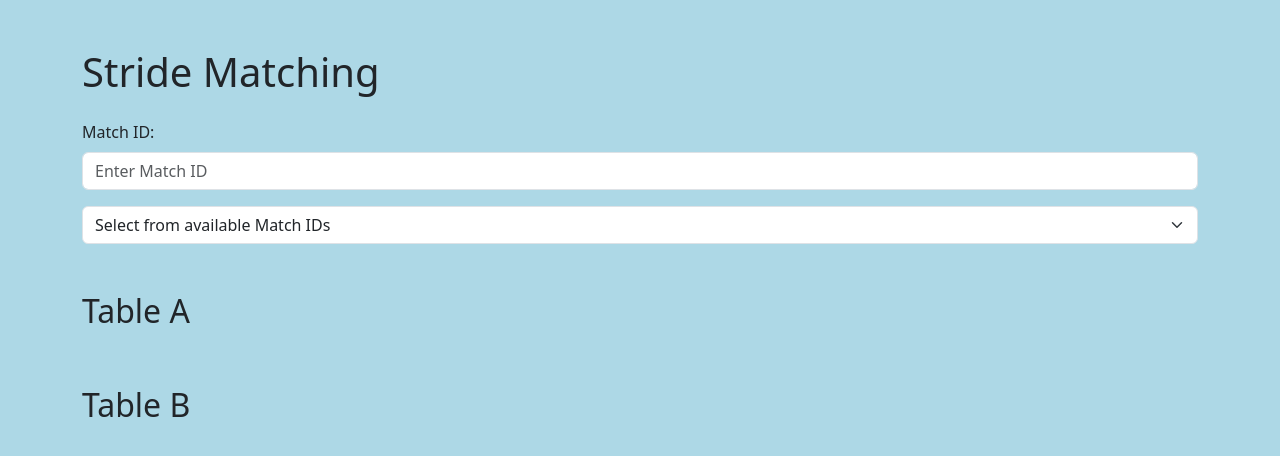
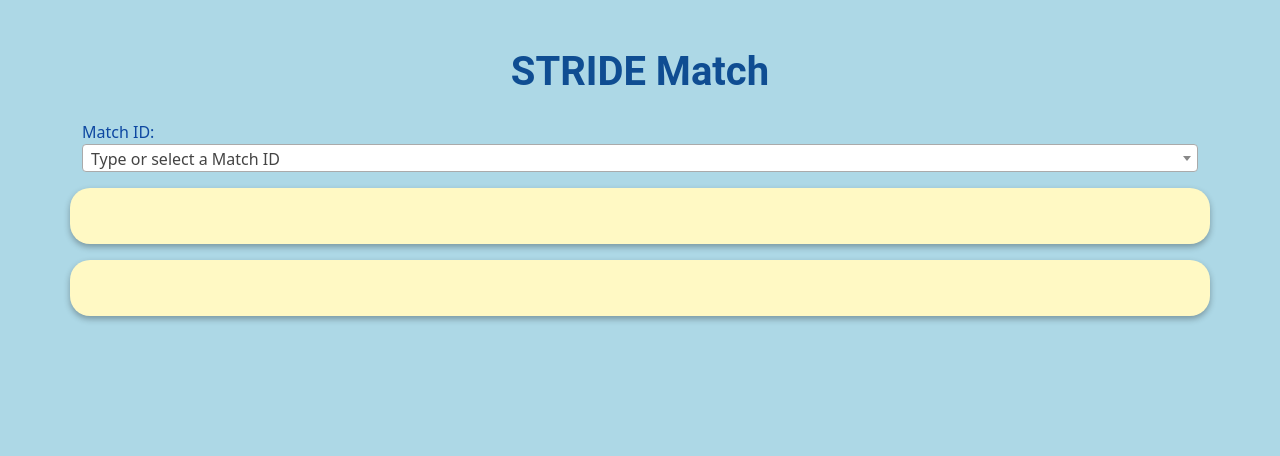
Before and after one commit to VIcKII-Z/Stride-matching, a Flask app: page / in a window 1280 px wide. Shown: the top 456 px of the page. Run offline with Flask 3, Linux system fonts and the light colour scheme; data that the repository does not hold is empty; some libraries are stand-ins or nearby versions.

Commit message:
app ver2

```diff
--- a/app.py
+++ b/app.py
@@ -18,10 +18,10 @@ def get_data(match_id):
     #     print(i)
     #     print('!!!')
     #     break
-    # print(table_a)
+    print(table_a)
     table_b = db.get_table_b_data(conn, match_id)
     # print()
-    # print(table_b)
+    print(table_b)
     return jsonify({"table_a": table_a, "table_b": table_b})
 
 @app.route("/update_match", methods=["POST"])
--- a/db.py
+++ b/db.py
@@ -6,15 +6,19 @@ def get_match_ids(conn):
 
 def get_table_a_data(conn, match_id):
     cursor = conn.cursor()
-    cursor.execute("SELECT * from s_y where yid = ?", (match_id,))
+    cursor.execute("SELECT screenid, which_fuint, item_index, fall_injurybonebreak, fall_dislocatedjoint, fall_injuryhead, fall_cutbleeding, fall_cutbleeding_close, fall_sprainstrain, fall_bruiseswell, fall_otherinjury, fall_bonebrk_1, fall_bonebrk_2, fall_bonebrk_3, fall_bonebrk_4, fall_bonebrk_5, fall_bonebrk_6, fall_bonebrk_7, fall_bonebrk_8, fall_bonebrk_9, fall_bonebrk_10, fall_bonebrk_11, fall_bonebrk_12, fall_bonebrk_13, fall_bonebrk_14, fall_bonebrk_15, fall_bonebrk_16, fall_bonebrk_17, fall_bonebrk_18, fall_bonebrk_19, fall_bonebrk_20, fall_bonebrk_21, fall_er_date, fall_doctor_date, fall_otherfacility_date, fall_overnighthosp_date, siteuid, event, id from s_y where yid = ?", (match_id,))
     return [OrderedDict(zip([column[0] for column in cursor.description], row)) for row in cursor.fetchall()]
-    return cursor.fetchone()
 
 def get_table_b_data(conn, match_id):
     cursor = conn.cursor()
-    cursor.execute("""SELECT x.StrideId, x.ServiceDate, x.AdmitDateTime, x.DischDateTime, x.siteuid, x.AdmitDxCode, x.DX1Code, x.DX2Code, x.DX3Code, x.DX4Code, x.DX5Code, x.DX6Code, x.DX7Code, x.DX8Code, x.DX9Code, x.DX10Code, x.ProcCode1, x.ProcCode2, x.ProcCode3, x.ProcCode4, x.ProcCode5, x.ProcCode6, x.id, x.screenid, ms.match
-                   FROM s_x x LEFT OUTER JOIN ms ON x.id = ms.xid WHERE ms.yid = ?""", (match_id,))
-    return [OrderedDict(zip([column[0] for column in cursor.description], row)) for row in cursor.fetchall()]
+    cursor.execute("""
+        SELECT x.StrideId, x.ServiceDate, x.AdmitDateTime, x.DischDateTime, x.siteuid, x.AdmitDxCode, x.DX1Code, x.DX2Code, x.DX3Code, x.DX4Code, x.DX5Code, x.DX6Code, x.DX7Code, x.DX8Code, x.DX9Code, x.DX10Code, x.ProcCode1, x.ProcCode2, x.ProcCode3, x.ProcCode4, x.ProcCode5, x.ProcCode6, x.id, x.screenid, ms.match
+        FROM s_x x LEFT OUTER JOIN ms ON x.id = ms.xid WHERE ms.yid = ?
+    """, (match_id,))
+
+    columns = [column[0] for column in cursor.description]
+    rows = cursor.fetchall()
+    return [OrderedDict(zip(columns, row)) for row in rows]
 
 def update_match(conn, id, match):
     cursor = conn.cursor()
--- /dev/null
+++ b/static/styles.css
@@ -0,0 +1,64 @@
+h1.mt-5.mb-4,
+h2.mt-5{
+    font-family: 'Roboto', sans-serif;
+    color: #0f4d92;
+    font-weight: 600;
+    line-height: 1.2;
+    margin-bottom: 0.5rem;
+    margin-top: 0.5rem;
+    text-align: center;
+  }
+
+.table-container {
+background-color: #fff9c4;
+padding: 20px;
+border-radius: 20px;
+margin-bottom: 30px;
+box-shadow: 0px 3px 6px rgba(0,0,0,0.3);
+display: none;
+max-height: 80vh;
+overflow-y: auto;
+
+}
+body {
+    background-color: lightblue;
+}
+
+.match-id-label {
+    color: #0d47a1;
+}
+
+
+
+/* table {
+    background-color: white;
+    border-collapse: separate;
+    border-spacing: 0;
+    width: 100%;
+}
+
+table#table_a {
+    margin-bottom: 30px;
+}
+
+table th,
+table td {
+    border: 1px solid #2222bd;
+    padding: 8px;
+    text-align: middle;
+}
+
+table#table_a th,
+table#table_a td {
+    border: 2px solid #2222bd;
+}
+*/
+table#table_b th,
+table#table_b td,
+table#table_a th,
+table#table_a td  {
+    border: 2px solid #929a39;
+    /* border-top: 0cm; */
+    border-style: ridge;
+    text-align: center;
+}
--- a/templates/index.html
+++ b/templates/index.html
@@ -3,53 +3,63 @@
 <head>
     <meta charset="UTF-8">
     <meta name="viewport" content="width=device-width, initial-scale=1.0">
-    <title>Data Annotation</title>
     <link href="https://cdn.jsdelivr.net/npm/bootstrap@5.3.0-alpha1/dist/css/bootstrap.min.css" rel="stylesheet">
-    <style>
-        body {
-            background-color: lightblue;
-        }
-    </style>
+
+    <link rel="stylesheet" href="/static/styles.css" id="cssurl">
+    <title>STRIDE Match</title>
 </head>
 <body>
     <div class="container">
-        <h1 class="mt-5 mb-4">Stride Matching</h1>
+        <h1 class="mt-5 mb-4">STRIDE Match</h1>
         <div class="mb-3">
-            <label for="match_id" class="form-label">Match ID:</label>
-            <input type="text" class="form-control" id="match_id" placeholder="Enter Match ID">
-            <select class="form-select mt-3" id="available_match_ids">
-                <option selected>Select from available Match IDs</option>
+            <label for="match_id" class="match-id-label">Match ID:</label>
+            <select class="form-control js-example-tags" id="match_id">
+                <option value="" selected>Type or select a Match ID</option>
                 {% for match_id in match_ids %}
                     <option value="{{ match_id }}">{{ match_id }}</option>
                 {% endfor %}
             </select>
         </div>
-        <h2 class="mt-5">Table A</h2>
+        <div class="row">
+            <div class="col-lg-12 table-container mb-3">
+                <!-- <h2 class="mt-5">Table A</h2> -->
                 <table class="table table-striped" id="table_a">
                 </table>
-        <h2 class="mt-5">Table B</h2>
+            </div>
+            <div class="col-lg-12 table-container">
+                <!-- <h2 class="mt-5">Table B</h2> -->
                 <table class="table table-striped" id="table_b">
                 </table>
             </div>
+        </div>
+    </div>
+</body>
+</html>
     <script src="https://code.jquery.com/jquery-3.6.0.min.js"></script>
-    <script src="https://cdn.jsdelivr.net/npm/bootstrap@5.3.0-alpha1/dist/js/bootstrap.bundle.min.js"></script>
+    <!-- <script src="https://cdn.jsdelivr.net/npm/bootstrap@5.3.0-alpha1/dist/js/bootstrap.bundle.min.js"></script> -->
+    <script src="https://ajax.googleapis.com/ajax/libs/jquery/2.1.1/jquery.min.js"></script>
+    <link href="https://cdnjs.cloudflare.com/ajax/libs/select2/4.0.6-rc.0/css/select2.min.css" rel="stylesheet"/>
+    <script src="https://cdnjs.cloudflare.com/ajax/libs/select2/4.0.6-rc.0/js/select2.min.js"></script>
+
+
     <script>
         function fetch_data(match_id) {
             $.getJSON("/data/" + match_id, function(data) {
                 // Populate Table A
+                const table_a_columns = ['screenid', 'which_fuint', 'item_index', 'fall_injurybonebreak', 'fall_dislocatedjoint', 'fall_injuryhead', 'fall_cutbleeding', 'fall_cutbleeding_close', 'fall_sprainstrain', 'fall_bruiseswell', 'fall_otherinjury', 'fall_bonebrk_1', 'fall_bonebrk_2', 'fall_bonebrk_3', 'fall_bonebrk_4', 'fall_bonebrk_5', 'fall_bonebrk_6', 'fall_bonebrk_7', 'fall_bonebrk_8', 'fall_bonebrk_9', 'fall_bonebrk_10', 'fall_bonebrk_11', 'fall_bonebrk_12', 'fall_bonebrk_13', 'fall_bonebrk_14', 'fall_bonebrk_15', 'fall_bonebrk_16', 'fall_bonebrk_17', 'fall_bonebrk_18', 'fall_bonebrk_19', 'fall_bonebrk_20', 'fall_bonebrk_21', 'fall_er_date', 'fall_doctor_date', 'fall_otherfacility_date', 'fall_overnighthosp_date', 'siteuid', 'event', 'id']
+
                 $("#table_a").html("");
                 let table_a_header = "";
-                for (let key in data.table_a[0]) {
-                    console.log(key)
-                    table_a_header += "<th scope='col'>" + key + "</th>";
+                for (let i = 0; i < table_a_columns.length; i++) {
+                        table_a_header += "<th scope='col'>" + table_a_columns[i] + "</th>";
                     }
                 table_a_header += "</tr></thead>";
                 $("#table_a").append(table_a_header);
 
                 let table_a_body = "<tbody>";
 
-                for (let key in data.table_a[0]) {
-                    table_a_body += "<td>" + data.table_a[0][key] + "</td>";
+                for (let i = 0; i < table_a_columns.length; i++) {
+                    table_a_body += "<td>" + data.table_a[0][table_a_columns[i]] + "</td>";
                 }
                 table_a_body += "</tr>";
 
@@ -57,10 +67,14 @@
                 $("#table_a").append(table_a_body);
 
                 // Populate Table B
+                const table_b_columns = [
+                    "StrideId", "ServiceDate", "AdmitDateTime", "DischDateTime", "siteuid", "AdmitDxCode", "DX1Code", "DX2Code", "DX3Code", "DX4Code", "DX5Code", "DX6Code", "DX7Code", "DX8Code", "DX9Code", "DX10Code", "ProcCode1", "ProcCode2", "ProcCode3", "ProcCode4", "ProcCode5", "ProcCode6", "id", "screenid", "match"
+                ];
+
                 $("#table_b").html("");
                 let table_b_header = "<thead><tr><th scope='col'>Select if match</th>";
-                for (let key in data.table_b[0]) {
-                    table_b_header += "<th scope='col'>" + key + "</th>";
+                for (let i = 0; i < table_b_columns.length; i++) {
+                        table_b_header += "<th scope='col'>" + table_b_columns[i] + "</th>";
                     }
                 table_b_header += "</tr></thead>";
                 $("#table_b").append(table_b_header);
@@ -68,8 +82,8 @@
                 let table_b_body = "<tbody>";
                 for (let i = 0; i < data.table_b.length; i++) {
                     table_b_body += "<tr><td><input type='checkbox' class='checkbox' data-id='" + data.table_b[i].id + "' " + (data.table_b[i].match ? "checked" : "") + "></td>";
-                    for (let key in data.table_b[i]) {
-                        table_b_body += "<td>" + data.table_b[i][key] + "</td>";
+                    for (let j = 0; j < table_b_columns.length; j++) {
+                        table_b_body += "<td>" + data.table_b[i][table_b_columns[j]] + "</td>";
                     }
                     table_b_body += "</tr>";
                 }
@@ -77,10 +91,17 @@
                 $("#table_b").append(table_b_body);
             });
         }
+        $(".table-container").css("display", "block");
 
-        $("#match_id, #available_match_ids").on("change input", function() {
+        $(".js-example-tags").select2({
+        tags: true
+        });
+        $("#match_id").on("change input", function() {
             fetch_data($(this).val());
+        }).on("input", function() {
+            $(this).trigger("change");
         });
+
     $(document).on("change", ".checkbox", function() {
         let id = $(this).data("id");
         let checked = $(this).is(":checked");
```
Also changed, not shown: 1 other file. Lines whose indentation alone changed are shown as unchanged.
